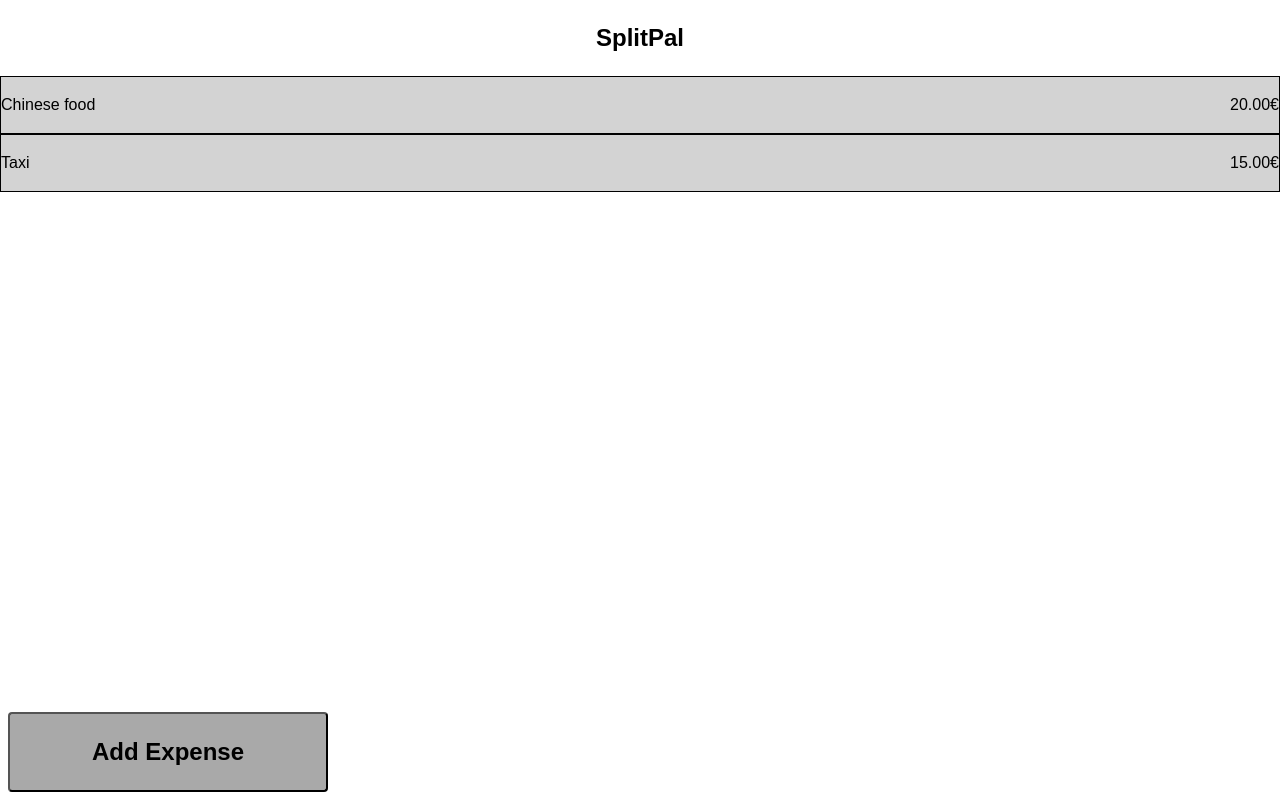
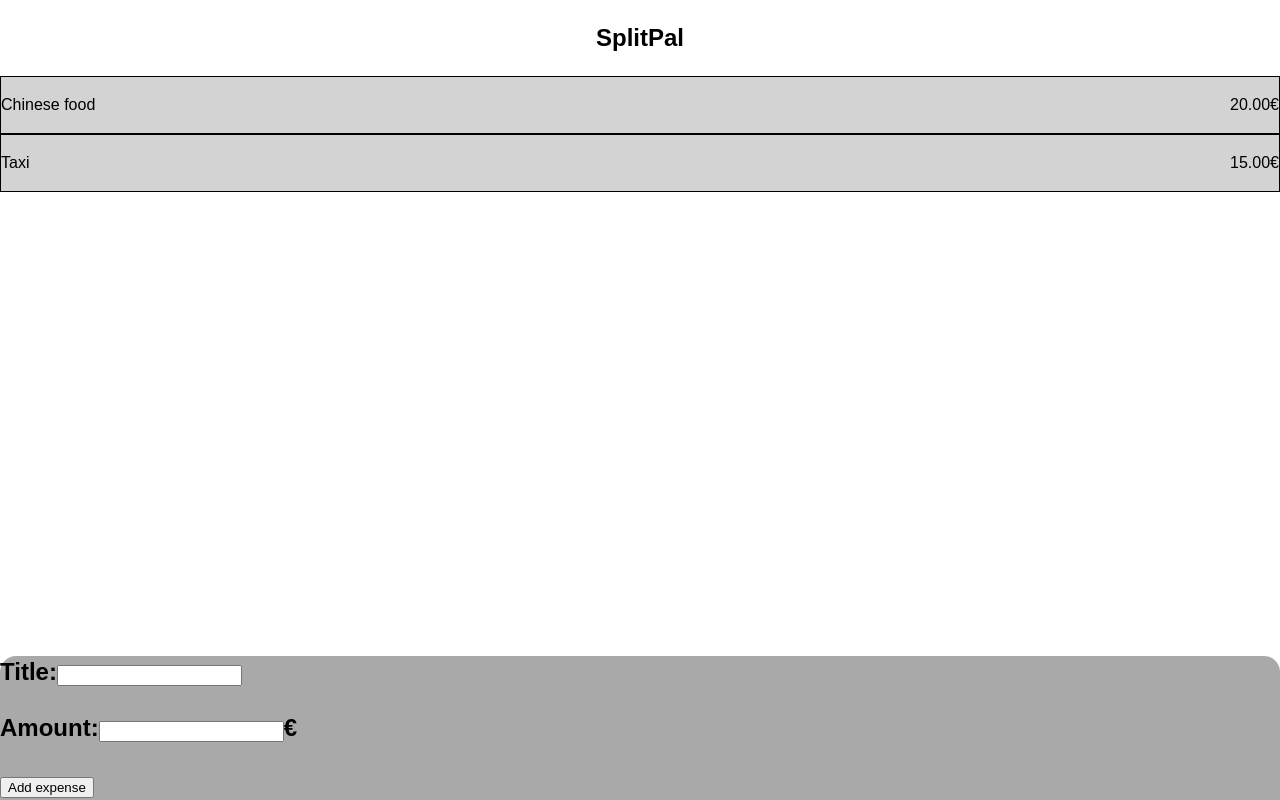
Before and after one commit to FNKMYR/capstone-project, a React (Create React App) app: page / in a window 1280 px wide. Built offline with nearby package versions, Linux system fonts and the light colour scheme.

Commit message:
Add expense form

```diff
--- a/src/App.js
+++ b/src/App.js
@@ -1,32 +1,13 @@
 import { useState } from 'react';
 import styled from 'styled-components';
 import Header from './components/Header.js';
-import Expense from './components/Expense.js';
+import ExpenseList from './components/ExpenseList.js';
 
 function App() {
-  const [expenses, setExpenses] = useState([
-    { title: 'Chinese food', amount: '20.00€' },
-    { title: 'Taxi', amount: '15.00€' },
-  ]);
-  const handleAddExpense = () => {
-    setExpenses(prevExpenses => [
-      ...prevExpenses,
-      {
-        title: 'Cinema',
-        amount: '32.00€',
-      },
-    ]);
-  };
-
   return (
     <Grid>
       <Header />
-      <Content>
-        {expenses.map((expense, index) => (
-          <Expense key={index} title={expense.title} amount={expense.amount} />
-        ))}
-      </Content>
-      <AddExpense onClick={handleAddExpense}>Add Expense</AddExpense>
+      <ExpenseList />
     </Grid>
   );
 }
@@ -35,20 +16,4 @@ const Grid = styled.section`
   display: grid;
 `;
 
-const Content = styled.section`
-  background: lightgray;
-`;
-
-const AddExpense = styled.button`
-  position: absolute;
-  bottom: 0;
-  width: 20rem;
-  height: 5rem;
-  margin: 0.5rem;
-  border-radius: 4px;
-  background-color: darkgray;
-  font-weight: bold;
-  font-size: 1.5rem;
-`;
-
 export default App;
--- /dev/null
+++ b/src/components/ExpenseList.js
@@ -0,0 +1,64 @@
+import styled from 'styled-components';
+import { useState } from 'react';
+import Expense from './Expense.js';
+
+export default function ExpenseList() {
+  const [expenses, setExpenses] = useState([
+    { title: 'Chinese food', amount: '20.00€' },
+    { title: 'Taxi', amount: '15.00€' },
+  ]);
+  const [inputValue, setInputValue] = useState('');
+  const handleSubmit = e => {
+    e.preventDefault();
+    setExpenses(prevExpenses => [
+      ...prevExpenses,
+      {
+        title: inputValue,
+        amount: '32.00€',
+      },
+    ]);
+    setInputValue('');
+  };
+  return (
+    <Wrapper>
+      {expenses.map((expense, index) => (
+        <Expense key={index} title={expense.title} amount={expense.amount} />
+      ))}
+      <AddExpense onSubmit={handleSubmit}>
+        <label>
+          Title:
+          <input
+            type="text"
+            name="title"
+            required="true"
+            value={inputValue}
+            onChange={event => setInputValue(event.target.value)}
+          />
+        </label>
+        <p>
+          <label>
+            Amount:
+            <input type="text" name="amount" />€
+          </label>
+        </p>
+        <input type="submit" value="Add expense" />
+      </AddExpense>
+    </Wrapper>
+  );
+}
+
+const Wrapper = styled.div`
+  background: lightgray;
+`;
+
+const AddExpense = styled.form`
+  position: absolute;
+  bottom: 0;
+  width: 100%;
+  border-radius: 1rem 1rem 0 0;
+  line-height: 2rem;
+  border: none;
+  background-color: darkgray;
+  font-weight: bold;
+  font-size: 1.5rem;
+`;
```
